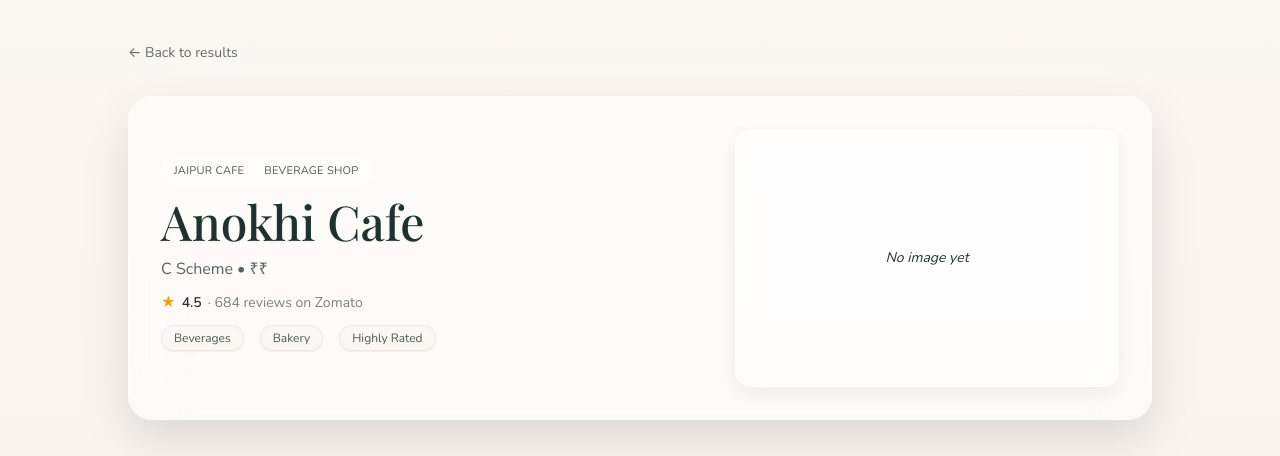
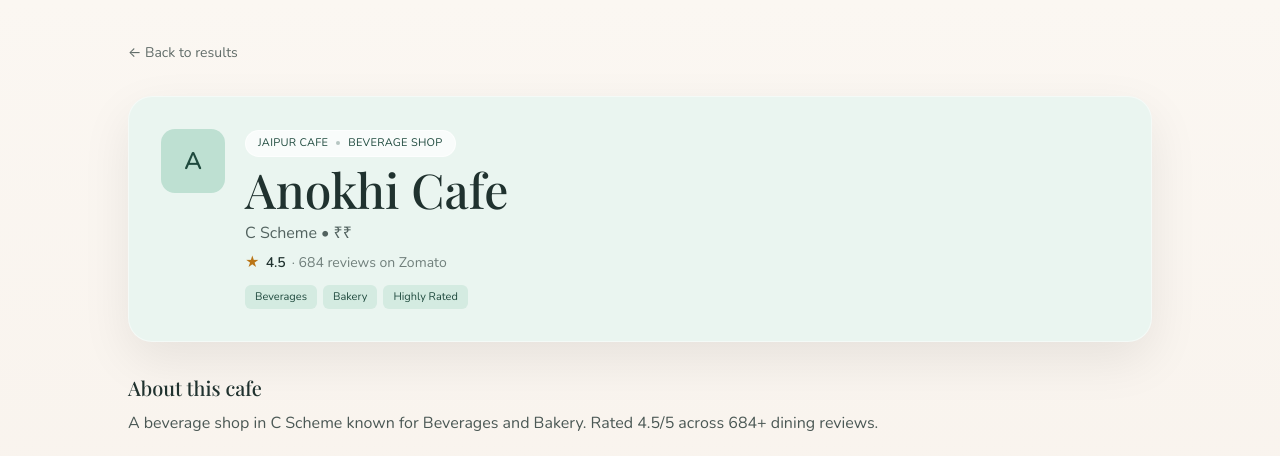
Before and after one commit to AditiV05/cafe-scrapbook, a React (Vite) app: page /cafe/anokhi-cafe-c-scheme in a window 1280 px wide. Shown: the top 456 px of the page. Built offline with nearby package versions, Linux system fonts and the light colour scheme.

Commit message:
Match detail page hero to new card design

```diff
--- a/src/pages/CafeDetailsPage.jsx
+++ b/src/pages/CafeDetailsPage.jsx
@@ -3,6 +3,153 @@ import cafes from "../data/cafes.json";
 import Tag from "../components/Tag";
 import HighlightTag from "../components/HighlightTag";
 import PixelMascot from "../components/PixelMascot";
+
+const VIBE_HUES = {
+  "Fast Food": {
+    bg: "#FBF3E4",
+    monoBg: "#EBD3A8",
+    monoText: "#5C4318",
+    tagBg: "#F2E2C4",
+    tagText: "#5C4318",
+  },
+  "Street Food": {
+    bg: "#FBF3E4",
+    monoBg: "#EBD3A8",
+    monoText: "#5C4318",
+    tagBg: "#F2E2C4",
+    tagText: "#5C4318",
+  },
+  Continental: {
+    bg: "#F1F0FA",
+    monoBg: "#D5D2EC",
+    monoText: "#3D3866",
+    tagBg: "#E3E1F4",
+    tagText: "#3D3866",
+  },
+  Italian: {
+    bg: "#FAF0EB",
+    monoBg: "#EBCABB",
+    monoText: "#6B3825",
+    tagBg: "#F2DACE",
+    tagText: "#6B3825",
+  },
+  Asian: {
+    bg: "#FBEFF3",
+    monoBg: "#EBC6D2",
+    monoText: "#6B2E42",
+    tagBg: "#F2D7DF",
+    tagText: "#6B2E42",
+  },
+  Thai: {
+    bg: "#FBEFF3",
+    monoBg: "#EBC6D2",
+    monoText: "#6B2E42",
+    tagBg: "#F2D7DF",
+    tagText: "#6B2E42",
+  },
+  Beverages: {
+    bg: "#EAF5F0",
+    monoBg: "#BEE0D2",
+    monoText: "#1F4A3E",
+    tagBg: "#D4EBE1",
+    tagText: "#1F4A3E",
+  },
+  Cafe: {
+    bg: "#EAF5F0",
+    monoBg: "#BEE0D2",
+    monoText: "#1F4A3E",
+    tagBg: "#D4EBE1",
+    tagText: "#1F4A3E",
+  },
+  Bar: {
+    bg: "#F1F0FA",
+    monoBg: "#D5D2EC",
+    monoText: "#3D3866",
+    tagBg: "#E3E1F4",
+    tagText: "#3D3866",
+  },
+  Desserts: {
+    bg: "#FBEFF3",
+    monoBg: "#EBC6D2",
+    monoText: "#6B2E42",
+    tagBg: "#F2D7DF",
+    tagText: "#6B2E42",
+  },
+  Pizza: {
+    bg: "#FAF0EB",
+    monoBg: "#EBCABB",
+    monoText: "#6B3825",
+    tagBg: "#F2DACE",
+    tagText: "#6B3825",
+  },
+  Bakery: {
+    bg: "#FBF3E4",
+    monoBg: "#EBD3A8",
+    monoText: "#5C4318",
+    tagBg: "#F2E2C4",
+    tagText: "#5C4318",
+  },
+  "North Indian": {
+    bg: "#FBF3E4",
+    monoBg: "#EBD3A8",
+    monoText: "#5C4318",
+    tagBg: "#F2E2C4",
+    tagText: "#5C4318",
+  },
+  "South Indian": {
+    bg: "#EAF5F0",
+    monoBg: "#BEE0D2",
+    monoText: "#1F4A3E",
+    tagBg: "#D4EBE1",
+    tagText: "#1F4A3E",
+  },
+  Chinese: {
+    bg: "#FBEFF3",
+    monoBg: "#EBC6D2",
+    monoText: "#6B2E42",
+    tagBg: "#F2D7DF",
+    tagText: "#6B2E42",
+  },
+  Mexican: {
+    bg: "#FAF0EB",
+    monoBg: "#EBCABB",
+    monoText: "#6B3825",
+    tagBg: "#F2DACE",
+    tagText: "#6B3825",
+  },
+  "Highly Rated": {
+    bg: "#EAF5F0",
+    monoBg: "#BEE0D2",
+    monoText: "#1F4A3E",
+    tagBg: "#D4EBE1",
+    tagText: "#1F4A3E",
+  },
+  "Pure Veg": {
+    bg: "#EAF5F0",
+    monoBg: "#BEE0D2",
+    monoText: "#1F4A3E",
+    tagBg: "#D4EBE1",
+    tagText: "#1F4A3E",
+  },
+};
+
+const DEFAULT_HUE = {
+  bg: "#F4F2EC",
+  monoBg: "#DEDBD0",
+  monoText: "#4A483F",
+  tagBg: "#E8E5DC",
+  tagText: "#4A483F",
+};
+
+function getHue(vibeTags = []) {
+  for (const tag of vibeTags) {
+    const match = Object.keys(VIBE_HUES).find(
+      (k) => k.toLowerCase() === tag.toLowerCase(),
+    );
+    if (match) return VIBE_HUES[match];
+  }
+  return DEFAULT_HUE;
+}
 
 export default function CafeDetailsPage() {
   const { id } = useParams();
@@ -40,24 +187,46 @@ export default function CafeDetailsPage() {
         </button>
 
         {/* Hero */}
-        <section className="relative rounded-3xl overflow-hidden border border-white/50 bg-white/50 backdrop-blur-xl shadow-[0_18px_50px_rgba(0,0,0,0.12)] px-6 py-6 md:px-8 md:py-8">
-          <div className="pointer-events-none absolute inset-0 bg-gradient-to-br from-[--bg-cream] via-[--bg-blush] to-[--bg-sage] opacity-60" />
-          <div className="pointer-events-none absolute -left-10 -top-8 h-32 w-32 rounded-full bg-[--bg-blush] opacity-60 blur-3xl" />
-          <div className="pointer-events-none absolute right-[-16px] bottom-0 h-40 w-40 rounded-full bg-[--bg-sage] opacity-60 blur-3xl" />
+        {(() => {
+          const hue = getHue(cafe.vibe_tags);
+          const initial =
+            (cafe.name || "").trim().charAt(0).toUpperCase() || "☕";
+          return (
+            <section
+              style={{ background: hue.bg }}
+              className="rounded-3xl border border-white/50 shadow-[0_18px_50px_rgba(0,0,0,0.08)] px-6 py-7 md:px-8 md:py-8"
+            >
+              <div className="flex items-start gap-4 md:gap-5">
+                {/* Monogram */}
+                <div
+                  style={{
+                    background: hue.monoBg,
+                    color: hue.monoText,
+                    width: 64,
+                    height: 64,
+                    borderRadius: 14,
+                  }}
+                  className="flex items-center justify-center text-2xl font-semibold flex-shrink-0"
+                >
+                  {initial}
+                </div>
 
-          <div className="relative flex flex-col md:flex-row gap-6 md:gap-8 items-start md:items-center">
-            <div className="flex-1 space-y-3">
-              <div className="inline-flex items-center gap-2 rounded-full bg-white/70 px-3 py-1 border border-white/70 text-[11px] uppercase tracking-wide text-[--color-deep] opacity-80">
+                {/* Name + meta */}
+                <div className="flex-1 min-w-0 space-y-2">
+                  <div
+                    className="inline-flex items-center gap-2 rounded-full bg-white/70 px-3 py-1 border border-white/70 text-[11px] uppercase tracking-wide"
+                    style={{ color: hue.monoText }}
+                  >
                     <span>Jaipur Cafe</span>
                     {cafe.authenticity && (
                       <>
-                    <span className="h-1 w-1 rounded-full bg-[--color-deep]/30" />
+                        <span className="h-1 w-1 rounded-full bg-current opacity-30" />
                         <span>{cafe.authenticity}</span>
                       </>
                     )}
                   </div>
 
-              <h1 className="font-display text-3xl md:text-4xl lg:text-5xl text-[--color-deep] drop-shadow-sm">
+                  <h1 className="font-display text-3xl md:text-4xl lg:text-5xl text-[--color-deep] leading-tight">
                     {cafe.name}
                   </h1>
 
@@ -67,42 +236,39 @@ export default function CafeDetailsPage() {
 
                   {cafe.rating && (
                     <div className="flex items-center gap-1.5 text-sm text-[--color-deep]">
-                  <span className="text-amber-500">★</span>
+                      <span style={{ color: "#BA7517" }}>★</span>
                       <span className="font-semibold">{cafe.rating}</span>
                       {cafe.review_count ? (
                         <span className="opacity-60">
-                      · {cafe.review_count.toLocaleString()} reviews on Zomato
+                          · {cafe.review_count.toLocaleString()} reviews on
+                          Zomato
                         </span>
                       ) : null}
                     </div>
                   )}
 
-              {Array.isArray(cafe.vibe_tags) && cafe.vibe_tags.length > 0 && (
-                <div className="flex flex-wrap gap-2 mt-1">
+                  {Array.isArray(cafe.vibe_tags) &&
+                    cafe.vibe_tags.length > 0 && (
+                      <div className="flex flex-wrap gap-1.5 pt-1">
                         {cafe.vibe_tags.map((v) => (
-                    <Tag key={v}>{v}</Tag>
+                          <span
+                            key={v}
+                            style={{
+                              background: hue.tagBg,
+                              color: hue.tagText,
+                            }}
+                            className="text-[11px] font-medium px-2.5 py-1 rounded-md"
+                          >
+                            {v}
+                          </span>
                         ))}
                       </div>
                     )}
                 </div>
-
-            <div className="flex-1 w-full md:max-w-sm">
-              <div className="rounded-2xl overflow-hidden border border-white/70 bg-white/50 backdrop-blur-md shadow-soft">
-                {cafe.images?.length ? (
-                  <img
-                    src={cafe.images[0]}
-                    alt={cafe.name}
-                    className="w-full h-52 md:h-64 object-cover"
-                  />
-                ) : (
-                  <div className="w-full h-52 md:h-64 flex items-center justify-center bg-gradient-to-br from-[--color-blush] to-[--color-sage] text-[--color-deep]/60 text-sm italic">
-                    No image yet
-                  </div>
-                )}
-              </div>
-            </div>
               </div>
             </section>
+          );
+        })()}
 
         {/* About */}
         <section>
```
Lines whose indentation alone changed are shown as unchanged.
